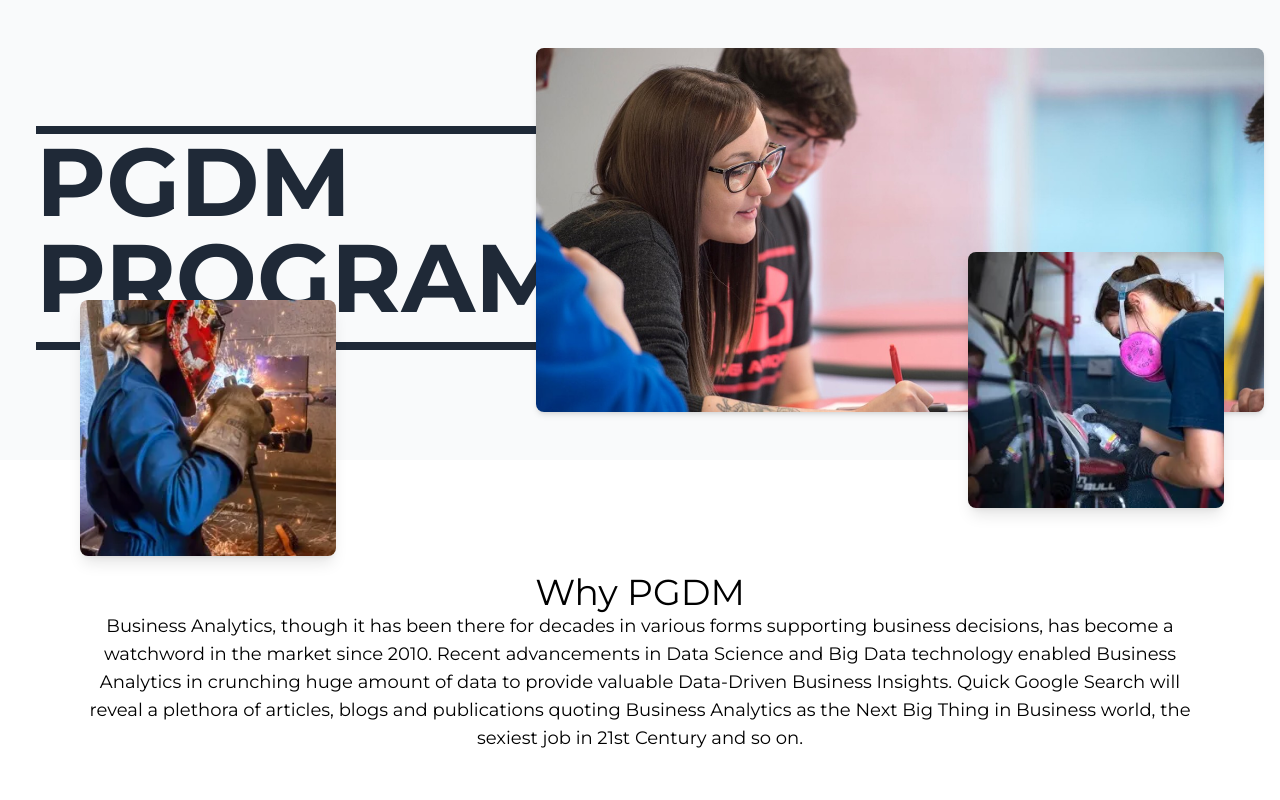
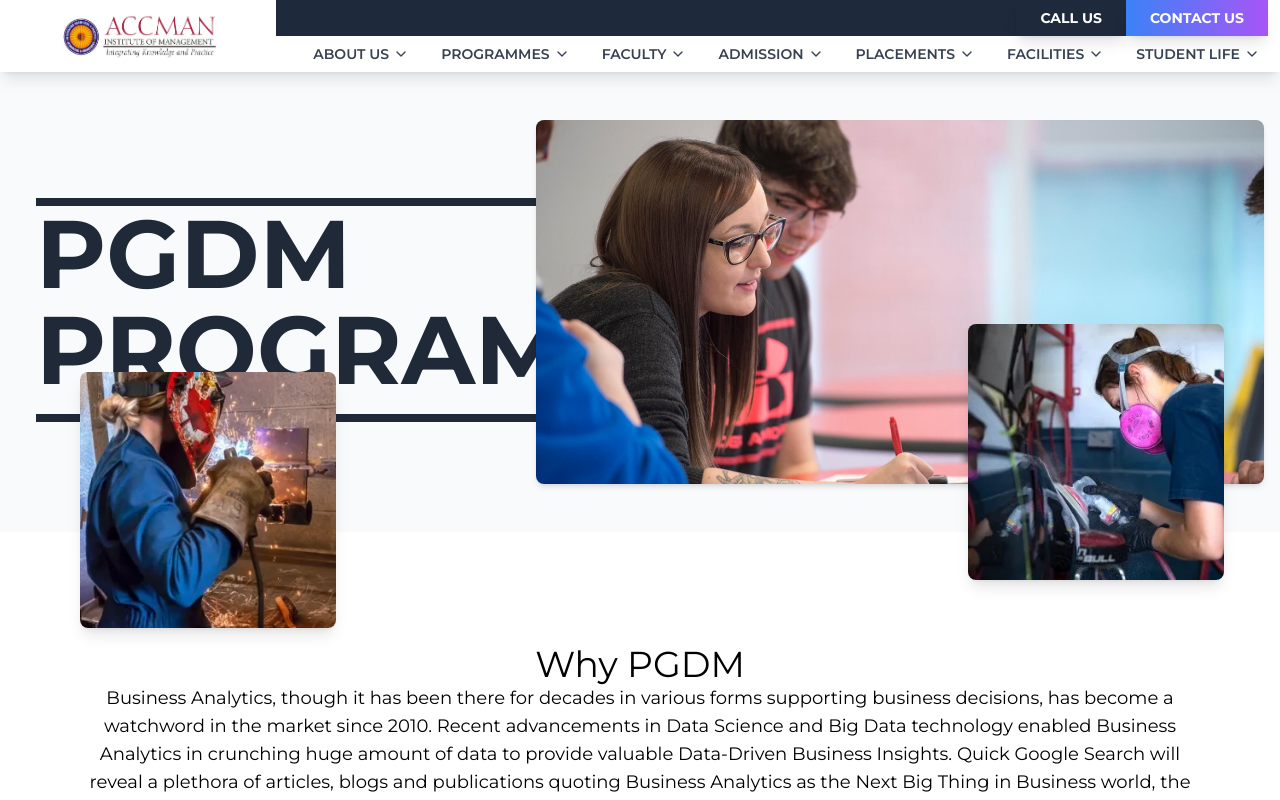
Before and after one commit to atulsadiwal/accman-live, a Next.js app: page /programs/pgdm in a window 1280 px wide. Shown: the top 800 px of the page. Built offline with nearby package versions, Linux system fonts and the light colour scheme.

Commit message:
navbar changes

```diff
--- a/src/app/HomePage.js
+++ b/src/app/HomePage.js
@@ -16,7 +16,6 @@ import YourJourney from '@/components/YourJourney';
 const HomePage = () => {
     return (
         <>
-            <NavBar />
             <MainSection />
             <TopCard />
             <WhyChooseUs />
@@ -28,7 +27,6 @@ const HomePage = () => {
             <NewsAndArticles />
             <WeAreTheOne />
             <UniversityEvents />
-            <Footer />
         </>
     );
 }
--- a/src/app/layout.js
+++ b/src/app/layout.js
@@ -1,5 +1,7 @@
 import { Montserrat } from "next/font/google";
 import "../styles/globals.css";
+import NavBar from "@/components/NavBar";
+import Footer from "@/components/Footer";
 
 const montserrat = Montserrat({
   weight: ["300", "400", "500", "600", "700", "800", "900"],
@@ -18,7 +20,9 @@ export default function RootLayout({ children }) {
       <body
         className={`${montserrat.variable} antialiased`}
       >
+        <NavBar />
         {children}
+        <Footer />
       </body>
     </html>
   );
--- a/src/app/programs/layout.js
+++ b/src/app/programs/layout.js
@@ -14,12 +14,8 @@ export const metadata = {
 
 export default function RootLayout({ children }) {
   return (
-    <html lang="en">
-      <body
-        className={`${montserrat.variable} antialiased`}
-      >
-        {children}
-      </body>
-    </html>
+    <div className={`${montserrat.variable} antialiased`}>
+      {children}
+    </div>
   );
 }
--- a/src/app/programs/pgdm/layout.js
+++ b/src/app/programs/pgdm/layout.js
@@ -14,12 +14,8 @@ export const metadata = {
 
 export default function RootLayout({ children }) {
   return (
-    <html lang="en">
-      <body
-        className={`${montserrat.variable} antialiased`}
-      >
-        {children}
-      </body>
-    </html>
+    <div className={`${montserrat.variable} antialiased`}>
+      {children}
+    </div>
   );
 }
--- a/src/components/NavBar.js
+++ b/src/components/NavBar.js
@@ -1,6 +1,9 @@
+"use client";
+
 import React, { useState } from "react";
 import { ChevronDown, Menu, X } from "lucide-react";
 import { Info, Clipboard, Book, GraduationCap } from 'lucide-react';
+import NotificationSlider from "./NotificationSlider";
 
 const NavItems = [
   {
@@ -41,7 +44,6 @@ const NavBar = () => {
   const handleDropdownPosition = (e) => {
     const rect = e.target.getBoundingClientRect();
     const windowWidth = window.innerWidth;
-
     if (rect.right + 450 > windowWidth) {
       setDropdownDirection('right');
     } else {
@@ -51,11 +53,14 @@ const NavBar = () => {
 
   return (
     <>
-      <div className="flex justify-between pl-4">
-        <div className="w-3/12 flex justify-center items-center">
+      <div className="sticky top-0 z-[100] shadow-lg w-full flex justify-between pl-4 backdrop-blur-md bg-white/40">
+        <div className="w-[12%] max-[1400px]:w-[20%] flex justify-center items-center">
           <img src="/image/accman-logo.jpg" alt="logo" className="h-12 w-auto" />
         </div>
-        <div className="w-9/12 flex flex-col mx-3">
+        <div className="w-[10%] max-[1400px]:hidden flex justify-center items-center">
+          <NotificationSlider />
+        </div>
+        <div className="w-[70%] max-[1400px]:w-[80%] flex flex-col mx-3">
           <div className="bg-[#1E293B] text-white text-sm flex justify-end items-center">
             <div className="flex">
               <a href="tel:+18002000777" className="bg-transparent text-white px-6 py-2 font-bold shadow-lg">
@@ -70,8 +75,7 @@ const NavBar = () => {
               </a>
             </div>
           </div>
-
-          <div className="bg-white h-[44px] flex justify-end items-center gap-0 xl:gap-4 relative">
+          <div className="flex justify-end items-center gap-0 xl:gap-4 relative">
             <nav className="hidden md:flex gap-0 xl:gap-4">
               {NavItems.map((item, index) => (
                 <div
@@ -85,16 +89,15 @@ const NavBar = () => {
                 >
                   <ul className="list-none">
                     <li className="">
-                      <button className="text-sm p-3 font-semibold text-gray-700 hover:text-blue-600 flex items-center transition duration-300 ease-in-out">
+                      <button className="text-sm p-2 font-semibold text-gray-700 hover:text-blue-600 flex items-center transition duration-300 ease-in-out">
                         {item.name} <ChevronDown size={16} className="ml-1" />
                       </button>
                     </li>
                   </ul>
-
                   {openDropdown === index && (
                     <div
                       className={`absolute top-full ${dropdownDirection === 'right' ? 'right-0' : 'left-0'} bg-white border shadow-xl z-20 transition-all duration-300 ease-in-out rounded-lg flex`}
-                      style={{ minWidth: "550px"}}
+                      style={{ minWidth: "550px" }}
                     >
                       <div className="w-1/2 pl-2">
                         <ul className="py-4">
@@ -102,7 +105,7 @@ const NavBar = () => {
                             <li key={subIndex} className="transition duration-200">
                               <a
                                 href="#"
-                                className="block text-xs font-semibold px-2 py-1.5 text-gray-700 hover:text-blue-600"
+                                className="block text-sm hover:scale-[0.96] transition-all duration-200 ease-linear font-semibold px-2 py-1.5 text-gray-700 hover:text-blue-600"
                               >
                                 {subItem}
                               </a>
@@ -110,30 +113,25 @@ const NavBar = () => {
                           ))}
                         </ul>
                       </div>
-
                       <div className="w-1/2 flex flex-col items-center h-full">
                         <div className="w-full h-1/4">
                           <img src="/image/article2.jpg" alt="Image" className="object-cover rounded-tr-lg h-full w-full" />
                         </div>
-
                         <div className="w-full flex flex-col h-3/4 bg-indigo-950 rounded-br-lg p-4">
                           <div className="flex flex-wrap justify-between items-center h-full">
-                            <div className="flex flex-col items-center space-y-2 w-1/2 border-b border-white justify-center p-4">
+                            <div className="flex flex-col items-center space-y-2 w-1/2 border-b border-r border-white justify-center p-4">
                               <Info size={28} className="text-white" />
                               <span className="text-xs text-white">Overview</span>
                             </div>
-
-                            <div className="flex flex-col items-center space-y-2 w-1/2 border-l border-white justify-center p-4">
+                            <div className="flex flex-col items-center space-y-2 w-1/2 border-b justify-center p-4">
                               <Clipboard size={28} className="text-white" />
                               <span className="text-xs text-white">Curriculum</span>
                             </div>
-
                             <div className="flex flex-col items-center space-y-2 w-1/2 border-r border-white justify-center p-4">
                               <Book size={28} className="text-white" />
                               <span className="text-xs text-white">Resources</span>
                             </div>
-
-                            <div className="flex flex-col items-center space-y-2 w-1/2 border-t border-white justify-center p-4">
+                            <div className="flex flex-col items-center space-y-2 w-1/2 justify-center p-4">
                               <GraduationCap size={28} className="text-white" />
                               <span className="text-xs text-white">Graduation</span>
                             </div>
@@ -145,7 +143,6 @@ const NavBar = () => {
                 </div>
               ))}
             </nav>
-
             <div className="md:hidden">
               <button
                 onClick={() => setIsMenuOpen(!isMenuOpen)}
@@ -155,7 +152,6 @@ const NavBar = () => {
               </button>
             </div>
           </div>
-
           {isMenuOpen && (
             <div className="md:hidden bg-white shadow-lg">
               {NavItems.map((item, index) => (
@@ -168,7 +164,6 @@ const NavBar = () => {
                   >
                     {item.name} <ChevronDown size={16} />
                   </button>
-
                   {openDropdown === index && (
                     <ul className="bg-gray-50">
                       {item.dropdown.map((subItem, subIndex) => (
--- /dev/null
+++ b/src/components/NotificationSlider.js
@@ -0,0 +1,38 @@
+"use client";
+
+import React from "react";
+import { Swiper, SwiperSlide } from "swiper/react";
+import { Pagination, Autoplay } from "swiper/modules";
+import "swiper/css";
+import "swiper/css/pagination";
+
+const NotificationSlider = () => {
+    const notifications = [
+        "Value Added Course: Essential oils and their application in Fragrance and Flavour Industry (July-Dec 2024)",
+        "Admissions Open: PGDM and MBA Programs 2024-2025",
+        "Upcoming Workshop: Leadership and Soft Skills Training - Aug 2024",
+    ];
+
+    return (
+        <div className="w-60">
+            <h2 className="text-center text-gray-700 text-xs font-semibold mb-1">Notifications
+            </h2>
+            <Swiper
+                modules={[Pagination, Autoplay]}
+                spaceBetween={50}
+                slidesPerView={1}
+                autoplay={{ delay: 3000, disableOnInteraction: false }}
+                loop={true}
+                className="w-full"
+            >
+                {notifications.map((notification, index) => (
+                    <SwiperSlide key={index}>
+                        <p className="text-center cursor-grab text-xs">{notification}</p>
+                    </SwiperSlide>
+                ))}
+            </Swiper>
+        </div>
+    );
+};
+
+export default NotificationSlider;
```
